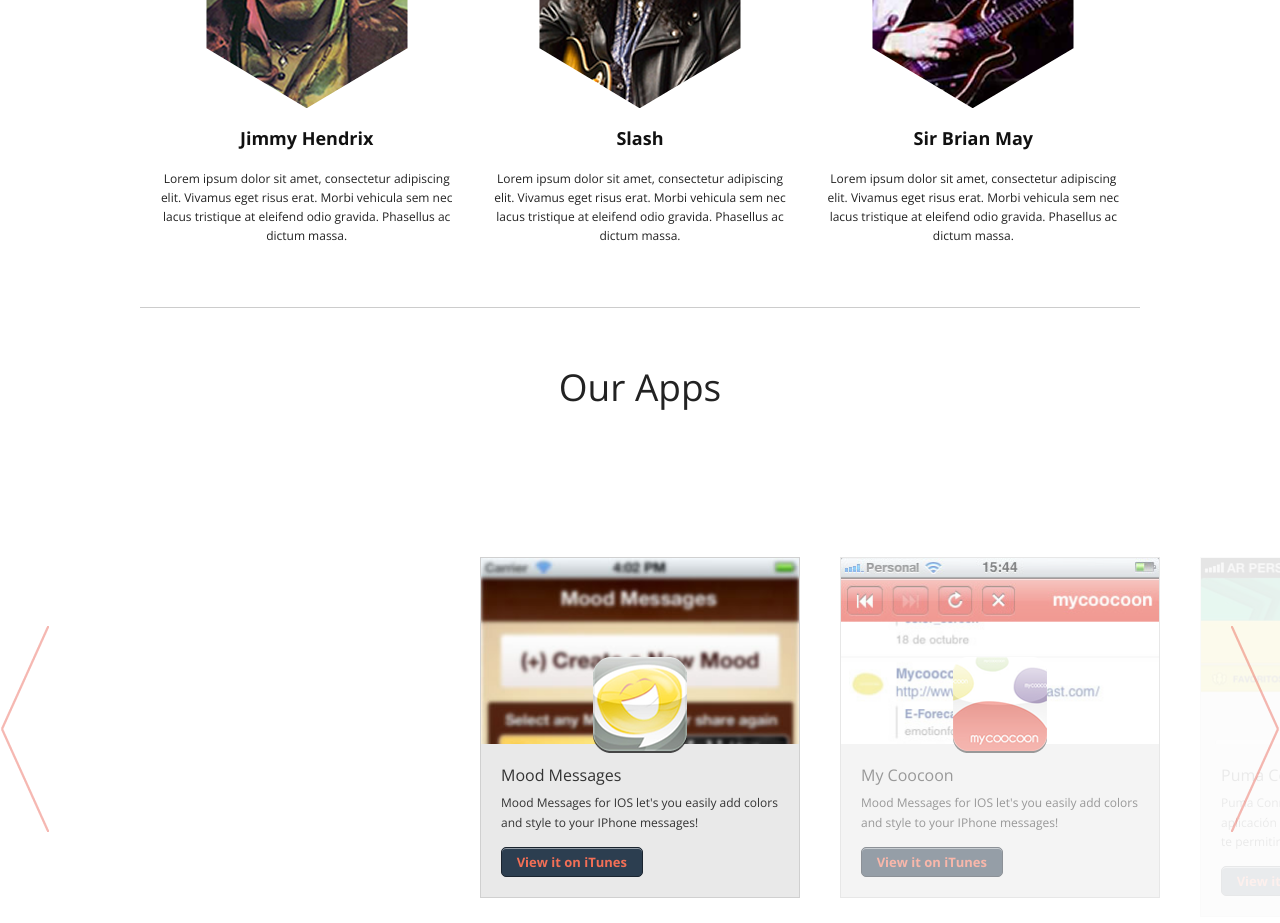
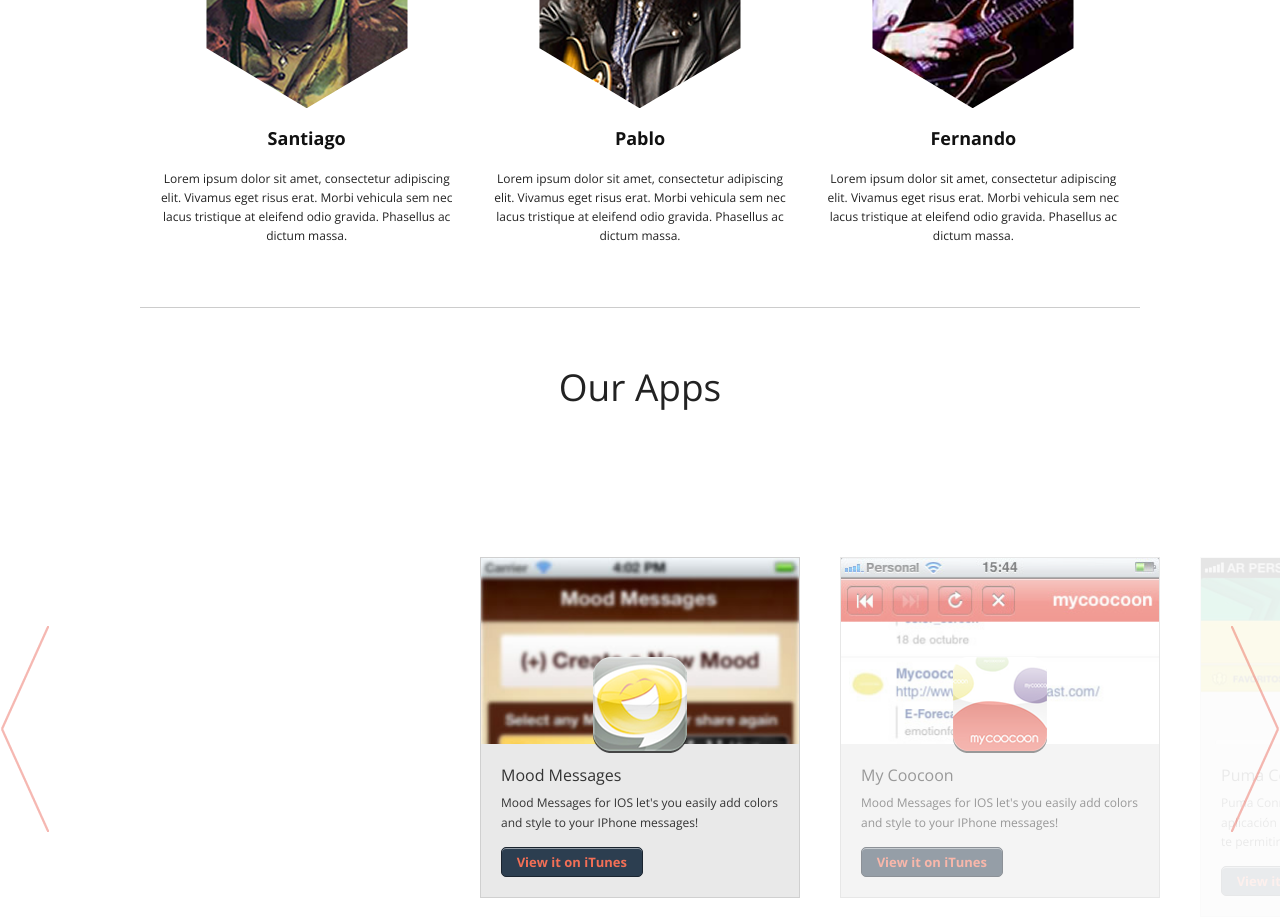
Before and after one commit to icarusdevar/icarus-web, a plain HTML site: page index.html in a window 1280 px wide. Shown: the part 2120-3043 px from the top of the page. Drawn offline with nearby package versions, Linux system fonts and the light colour scheme.

Commit message:
FN: Names changed

```diff
--- a/index.html
+++ b/index.html
@@ -137,21 +137,21 @@
 				<div class="small-6 large-4 columns">
 					<div class="team-member">
 						<img src="images/team-1.png" alt="Team Member">
-						<h3 class="team-name">Jimmy Hendrix</h3>
+						<h3 class="team-name">Santiago</h3>
 						<p>Lorem ipsum dolor sit amet, consectetur adipiscing elit. Vivamus eget risus erat. Morbi vehicula sem nec lacus tristique at eleifend odio gravida. Phasellus ac dictum massa.</p>
 					</div>
 				</div>
 				<div class="small-6 large-4 columns">
 					<div class="team-member">
 						<img src="images/team-2.png" alt="Team Member">
-						<h3 class="team-name">Slash</h3>
+						<h3 class="team-name">Pablo</h3>
 						<p>Lorem ipsum dolor sit amet, consectetur adipiscing elit. Vivamus eget risus erat. Morbi vehicula sem nec lacus tristique at eleifend odio gravida. Phasellus ac dictum massa.</p>
 					</div>
 				</div>
 				<div class="hide-for-small large-4 columns">
 					<div class="team-member">
 						<img src="images/team-3.png" alt="Team Member">
-						<h3 class="team-name">Sir Brian May</h3>
+						<h3 class="team-name">Fernando</h3>
 						<p>Lorem ipsum dolor sit amet, consectetur adipiscing elit. Vivamus eget risus erat. Morbi vehicula sem nec lacus tristique at eleifend odio gravida. Phasellus ac dictum massa.</p>
 					</div>
 				</div>
```
